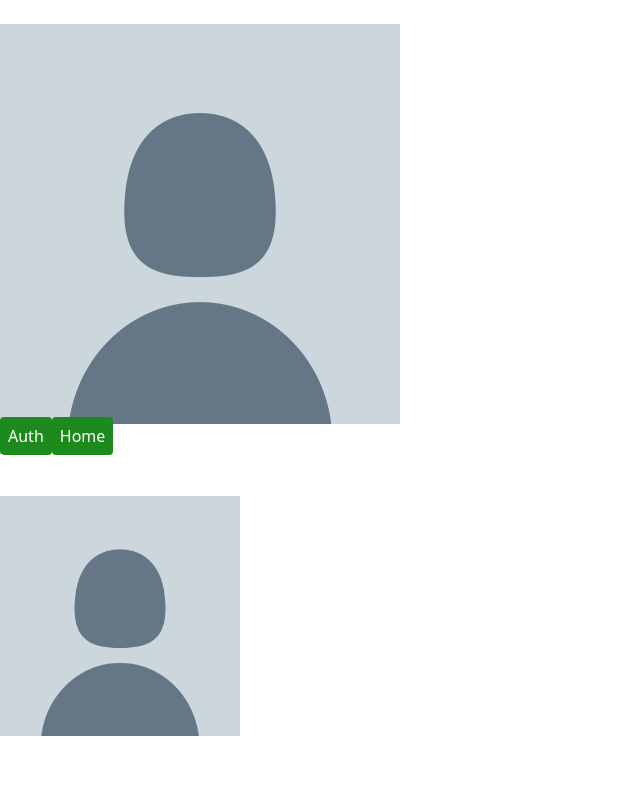
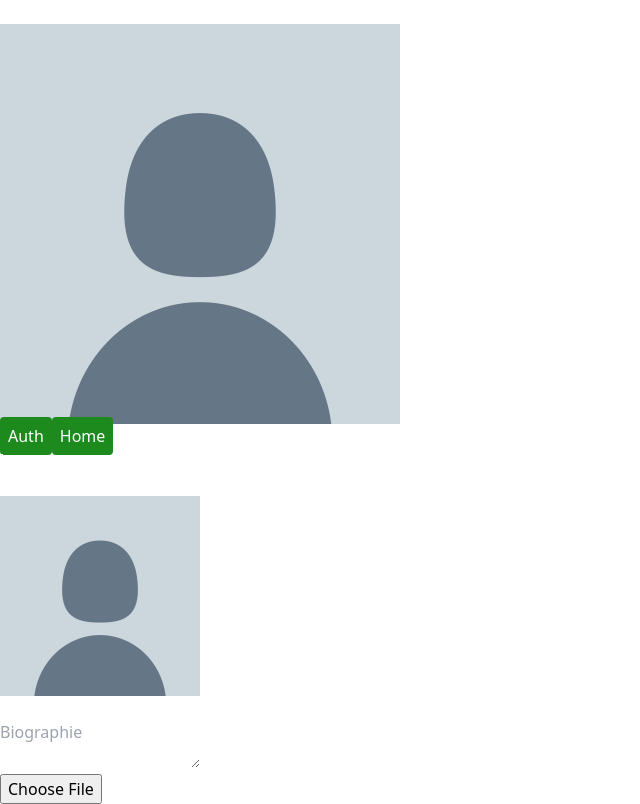
Before and after one commit to jimmy-clairy/My-Social-Networks, a React (Vite) app in the folder frontend/: page /profile in a window 1280 px wide. Shown: the whole page, without its empty margins (0-640 px from the left). Built offline with nearby package versions, Linux system fonts and the light colour scheme.

Commit message:
Add user-select: none;

```diff
--- a/frontend/src/components/Card.jsx
+++ b/frontend/src/components/Card.jsx
@@ -1,9 +1,14 @@
-import { useContext } from "react";
+import { useContext, useState } from "react";
 import { Context } from "../context/Context";
-import { BsTrash3, BsHeart } from "react-icons/bs";
+import { BsTrash3, BsHeart, BsHeartFill } from "react-icons/bs";
 
 export default function Card({ post, deletePost }) {
     const { userCTX } = useContext(Context)
+    const [like, setLike] = useState(true)
+
+    function likeOrUnlike() {
+        setLike(!like)
+    }
 
     return (
         <div className="mt-4 mx-auto max-w-2xl p-2 bg-cyan-500 shadow-lg shadow-cyan-500/50 rounded flex gap-2">
@@ -14,7 +19,11 @@ export default function Card({ post, deletePost }) {
                     <p>{post.message}</p>
                 </div>
                 <div className="flex justify-between text-xl">
-                    <BsHeart className="cursor-pointer" />
+                    {like ?
+                        <BsHeart onClick={likeOrUnlike} className="cursor-pointer" /> :
+                        <BsHeartFill onClick={likeOrUnlike} className="cursor-pointer" />
+                    }
+
                     {(userCTX.ifAdmin || userCTX._id === post.posterId) && <BsTrash3 onClick={() => deletePost(post._id)} className="cursor-pointer" />}
                 </div>
             </div>
--- a/frontend/src/context/Context.jsx
+++ b/frontend/src/context/Context.jsx
@@ -6,9 +6,10 @@ const ContextProvider = ({ children }) => {
 
     const [userCTX, setUserCTX] = useState({})
     const [postsCTX, setPostsCTX] = useState([])
+    const [stateCTX, setStateCTX] = useState(false)
 
     return (
-        <Context.Provider value={{ userCTX, setUserCTX, postsCTX, setPostsCTX }}>
+        <Context.Provider value={{ userCTX, setUserCTX, postsCTX, setPostsCTX, stateCTX, setStateCTX }}>
             {children}
         </Context.Provider>
     )
--- a/frontend/src/index.css
+++ b/frontend/src/index.css
@@ -4,6 +4,10 @@
 
 :root {
   --color--primary: rgb(34, 197, 94)
+}
+
+* {
+  user-select: none;
 }
 
 body {
--- a/frontend/src/pages/Profile.jsx
+++ b/frontend/src/pages/Profile.jsx
@@ -1,9 +1,35 @@
-import { useContext } from "react"
+import { useContext, useEffect, useState } from "react"
 import { Context } from "../context/Context"
 import userPicture from '/uploads/profil/random-user.png'
+import { updateOneUser } from "../api/user.api"
+import { getLocaleStorage } from "../utils/localeStorage"
 
 export default function Profile() {
-    const { userCTX } = useContext(Context)
+    const { userCTX, setUserCTX } = useContext(Context)
+    const token = getLocaleStorage('token')
+    const [file, setFile] = useState(null)
+    const [bio, setBio] = useState(userCTX.bio)
+    const [isImageUpdated, setIsImageUpdated] = useState(false);
+
+    async function handleSubmit(e) {
+        e.preventDefault()
+        try {
+            const formData = new FormData();
+            formData.append('file', file);
+            formData.append('bio', bio);
+            const data = await updateOneUser(userCTX._id, token, formData)
+
+            setUserCTX(data);
+
+            setIsImageUpdated(true);
+        } catch (error) {
+            console.error('Error uploading image:', error);
+        }
+    }
+
+    useEffect(() => {
+        setBio(userCTX.bio)
+    }, [userCTX])
 
     return (
         <>
@@ -11,10 +37,43 @@ export default function Profile() {
                 Profile de {userCTX.pseudo}
             </div>
 
-            <div className="mt-4 mx-auto max-w-2xl p-2 text-center text-2xl bg-violet-500 shadow-lg shadow-violet-500/50 rounded flex gap-2">
-                <img className="rounded" src={userCTX.picture ? `${userCTX.picture}` : userPicture} alt="picture-profile" width={240} />
-                <p>Email: {userCTX.email}</p>
+            <div className="mt-4 mx-auto max-w-2xl p-2 bg-violet-500 shadow-lg shadow-violet-500/50 rounded flex gap-2">
+
+                <img
+                    className="rounded"
+                    src={isImageUpdated ? URL.createObjectURL(file) : userCTX.picture ? userCTX.picture : userPicture}
+                    alt="picture-profile"
+                    width={200}
+                />
+
+                <div className=" flex flex-1 flex-col justify-between">
+                    <p className="text-lg">Email: {userCTX.email}</p>
+                    <textarea
+                        onChange={(e) => setBio(e.target.value)}
+                        placeholder="Biographie"
+                        value={bio}
+                        className="text-lg py-1 mt-2 mb-2 rounded bg-transparent cursor-pointer outline-none resize-none"
+                    />
+                    <form onSubmit={handleSubmit} className="flex justify-between">
+
+                        <input
+                            type="file"
+                            name="file"
+                            id="file"
+                            accept=".jpg, .jpeg, .png, .webp"
+                            onChange={(e) => setFile(e.target.files[0])}
+                        />
+
+                        <input
+                            className=" bg-slate-700 py-1 px-2 rounded cursor-pointer"
+                            type="submit"
+                            value="Enregistrer"
+                        />
+                    </form>
+                </div>
             </div>
+
+
         </>
     )
 }
```
